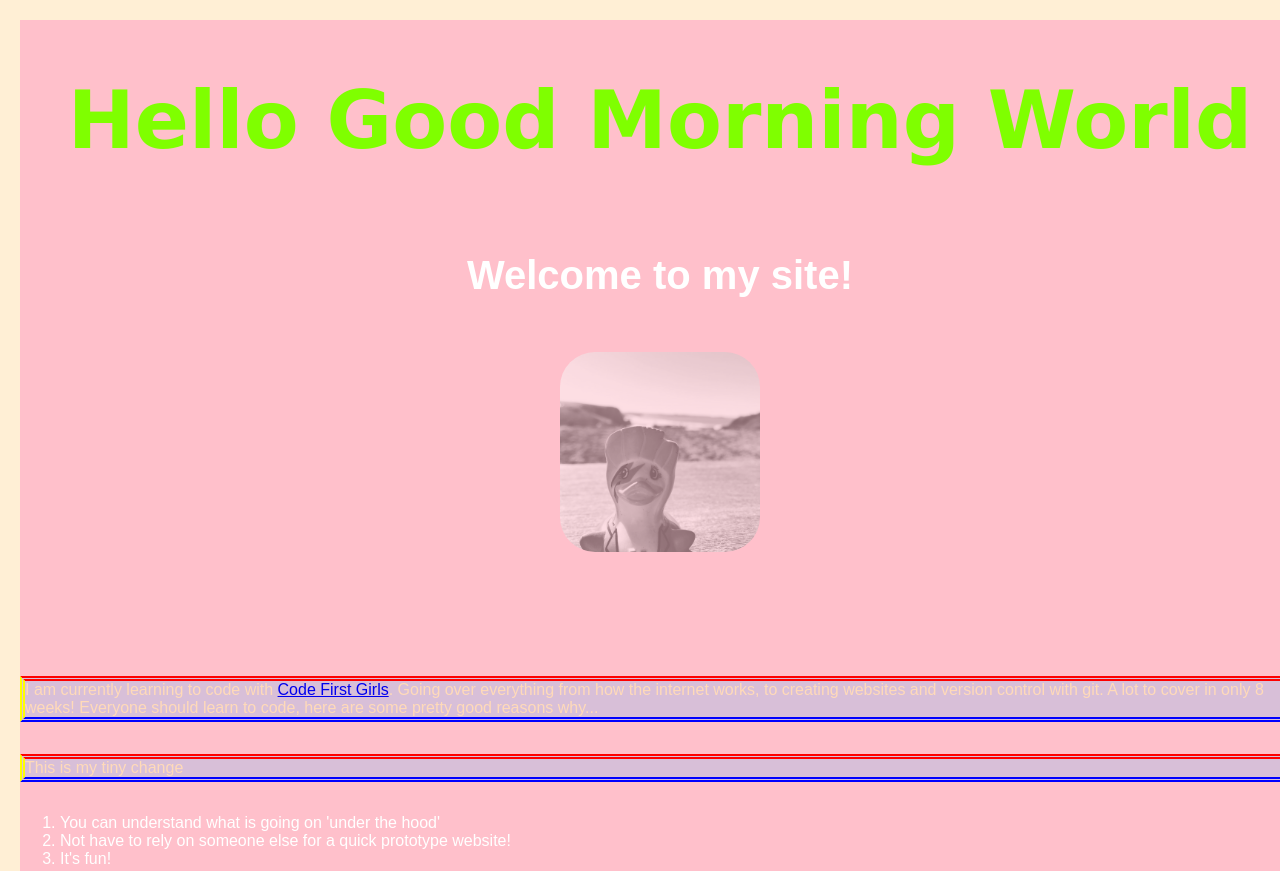
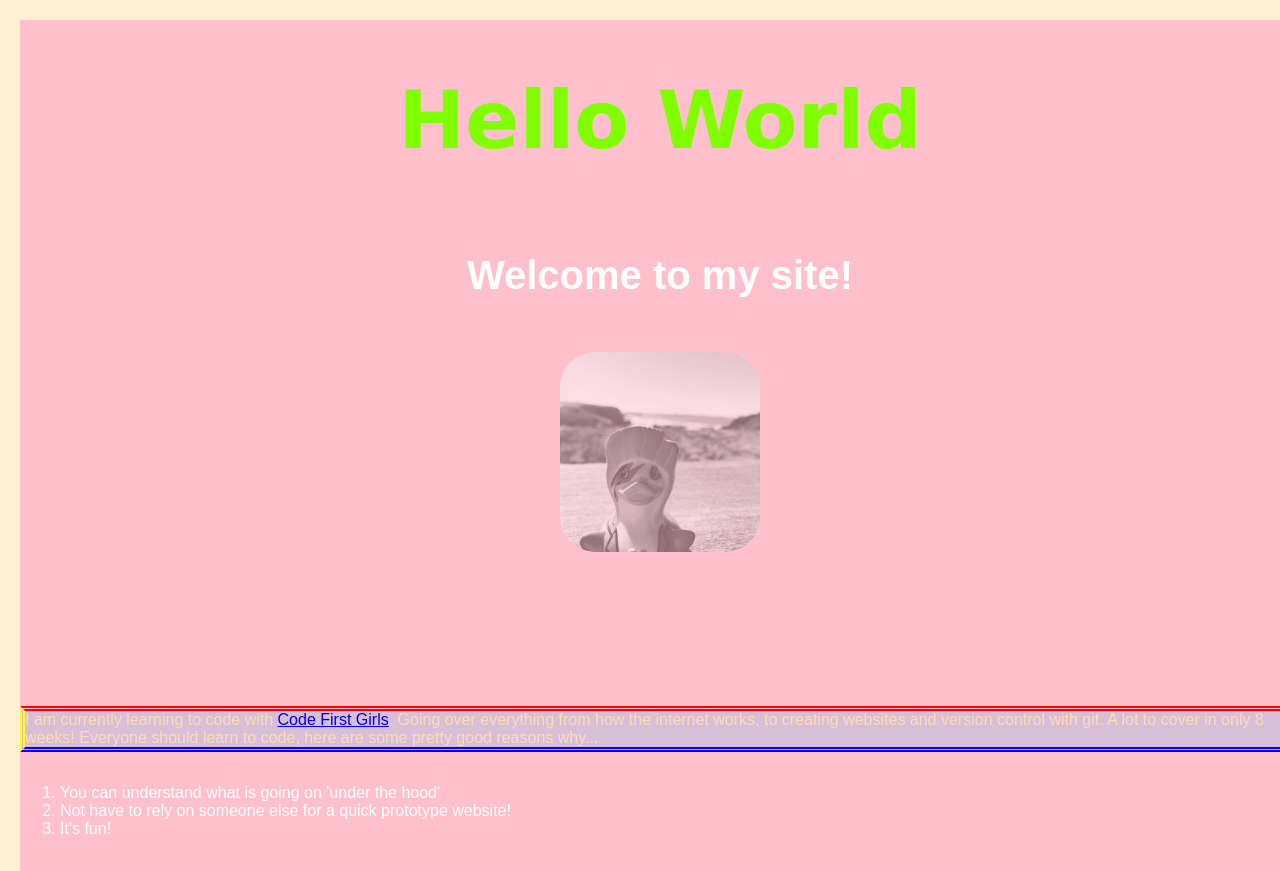
Before and after one commit to ecc3/beginners-week-one-master, a plain HTML site: page index.html in a window 1280 px wide. Shown: the top 871 px of the page. Drawn offline with Linux system fonts and the light colour scheme.

Commit message:
Revert "Update index.html"
This reverts commit 9f4cbddaee50d73309ac6455d1005f3d72253c67.

```diff
--- a/index.html
+++ b/index.html
@@ -7,7 +7,7 @@
 
   <body>
     <div class="contrast">
-      <h1>Hello Good Morning World</h1>
+      <h1>Hello World</h1>
 
       <h2>Welcome to my site!</h2>
 
@@ -19,7 +19,6 @@
       <p title="block text">I am currently learning to code with <a href="https://www.codefirstgirls.org.uk/">Code First Girls</a>. Going over everything from how the
 internet works, to creating websites and version control with git. A lot to cover in only 8 weeks!
 Everyone should learn to code, here are some pretty good reasons why...</p>
-      <p>This is my tiny change</p>
 
       <ol>
         <li>You can understand what is going on 'under the hood'</li>
```
